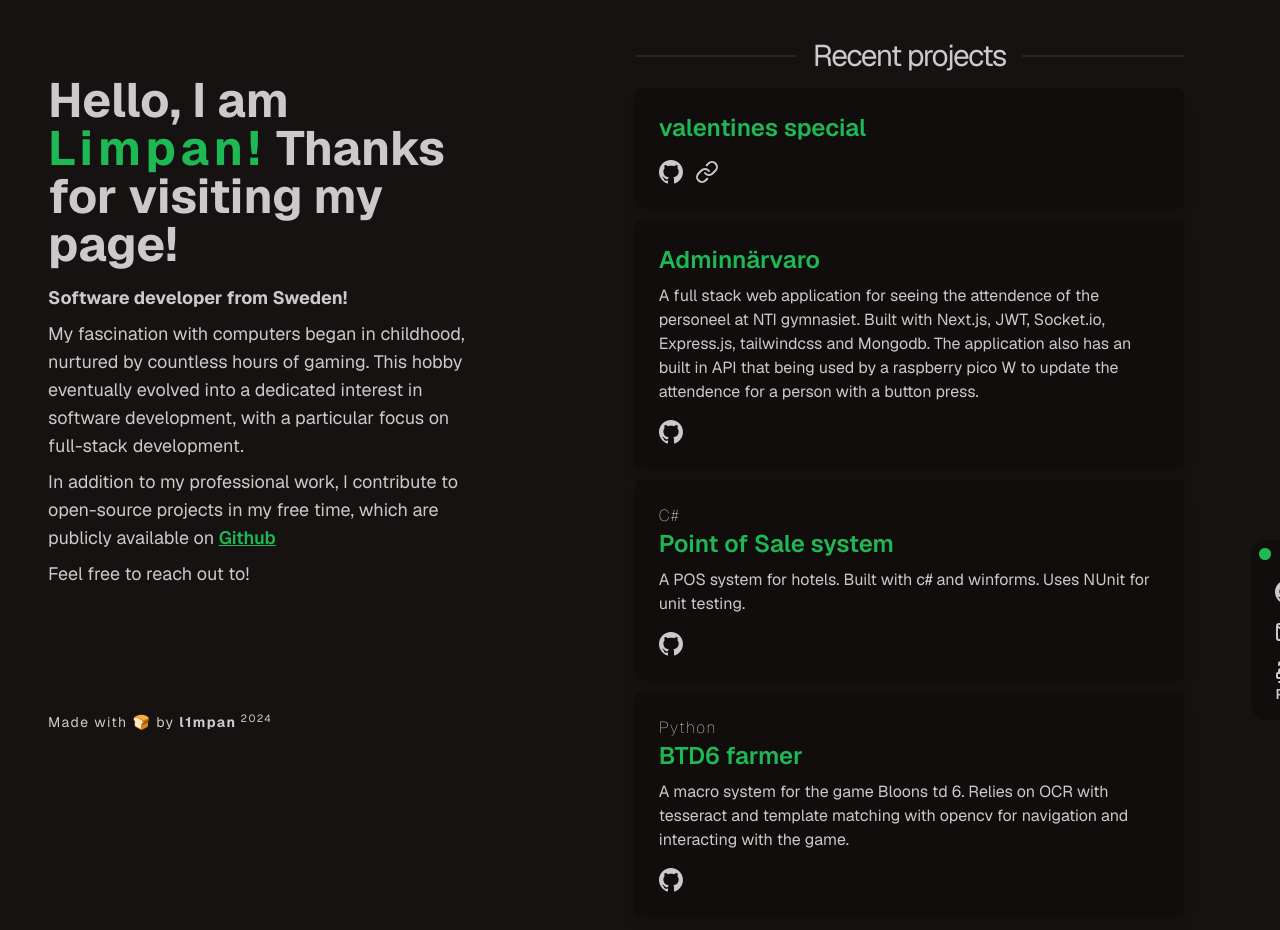
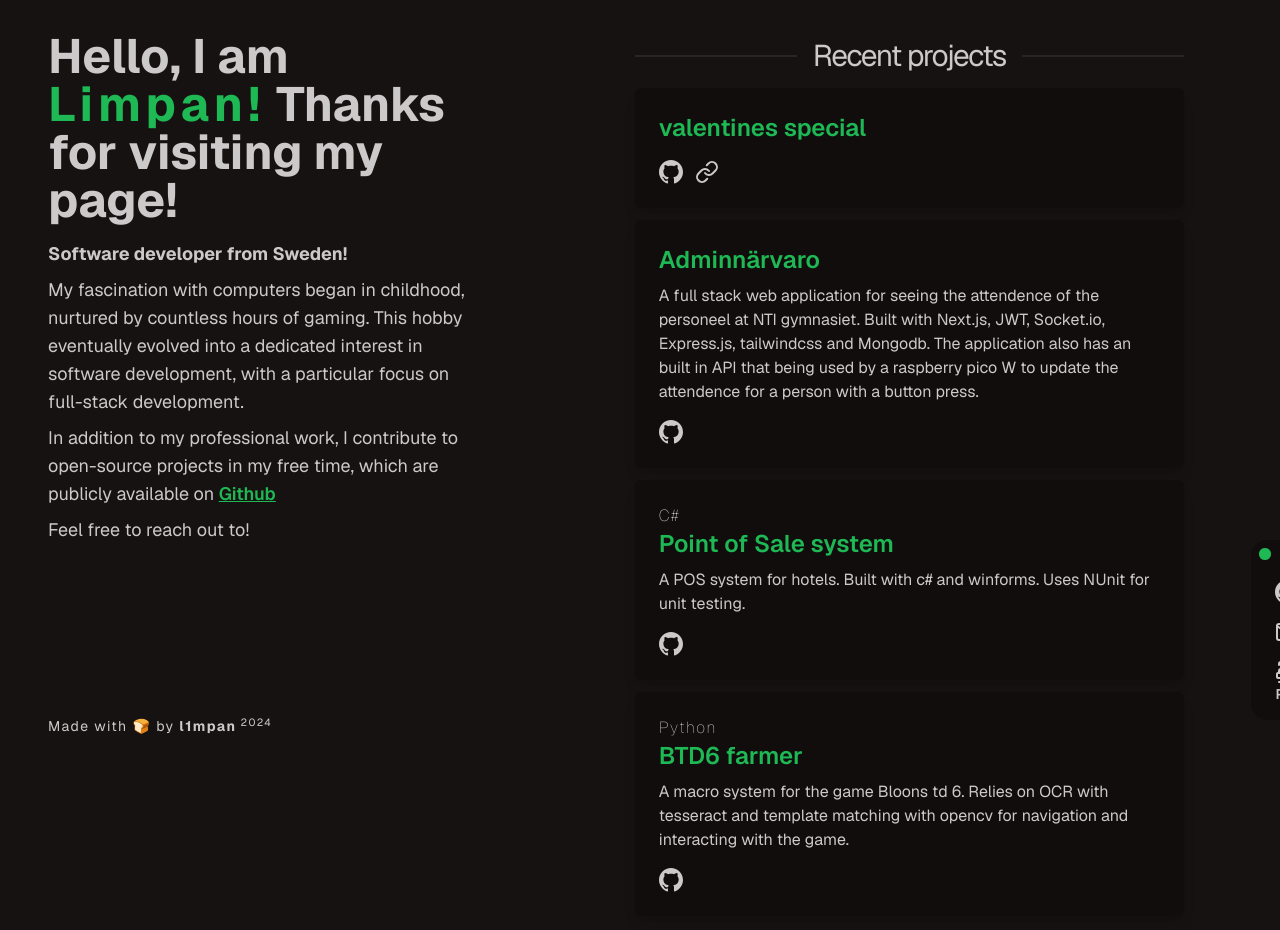
Before and after one commit to linus-jansson/limpan.dev, a Next.js app: page / in a window 1280 px wide. Shown: the top 930 px of the page. Built offline with nearby package versions, Linux system fonts and the light colour scheme.

Commit message:
Fixed pos of heading

```diff
--- a/src/app/page.tsx
+++ b/src/app/page.tsx
@@ -40,8 +40,8 @@ const Main = () => {
     return (
         <main className="px-6 pt-8">
             <div className="flex flex-col px-4 scroll-mt-12 lg:flex-row md:px-6">
-                <div className="flex flex-col h-full justify-evenly md:fixed md:overflow-y-hidden md:w-1/3">
-                    <div className="md:-mt-14">
+                <div className="flex flex-col h-full md:fixed md:overflow-y-hidden md:w-1/3">
+                    <div className="">
                         <h1 className="text-5xl font-bold">Hello, I am <span className="tracking-widest text-primary">Limpan!</span> Thanks for visiting my page!</h1>
                         <section className="pt-4 mb-6 space-y-2 text-lg" id="about">
                             <p className="font-bold">Software developer from Sweden!</p>
@@ -50,7 +50,7 @@ const Main = () => {
                             <p>Feel free to reach out to!</p>
                         </section>
                     </div>
-                    <div className="hidden md:block">
+                    <div className="hidden mt-auto mb-24 md:block">
                         <Cc />
                     </div>
                 </div>
```
